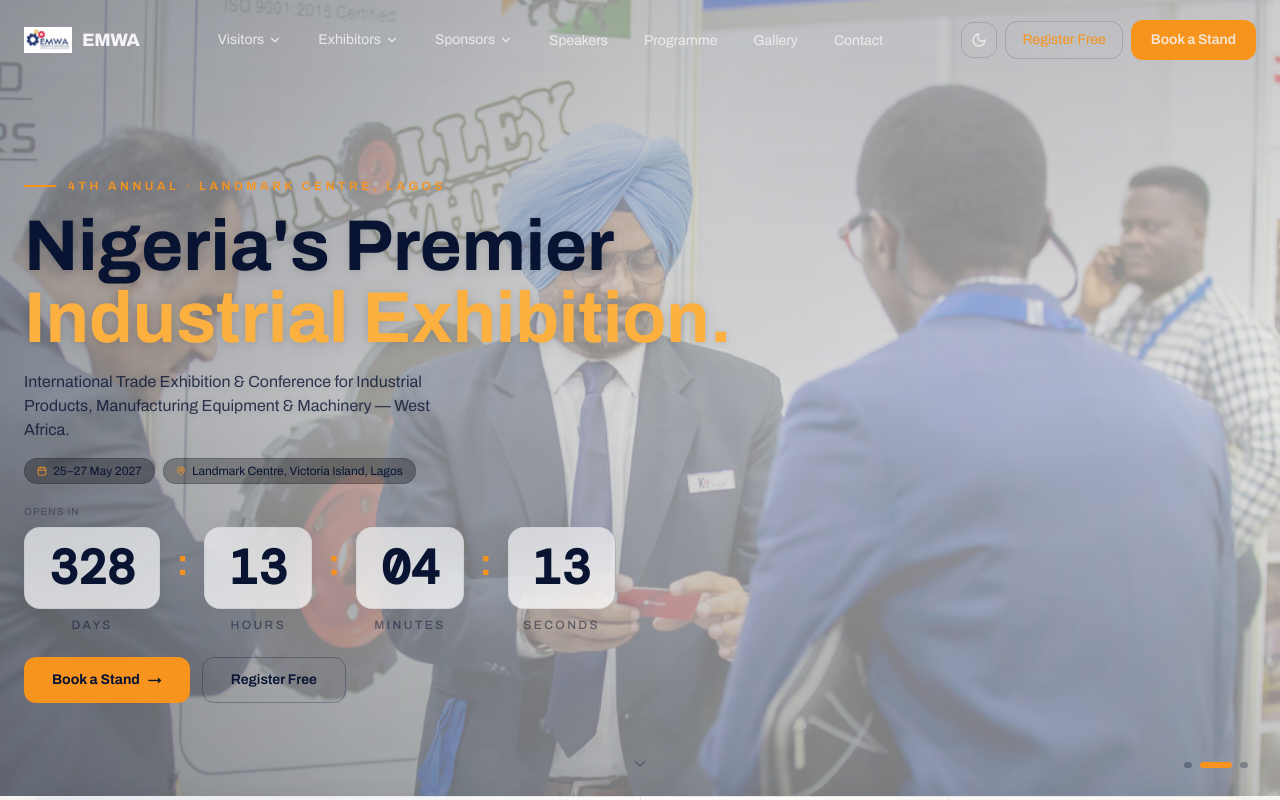
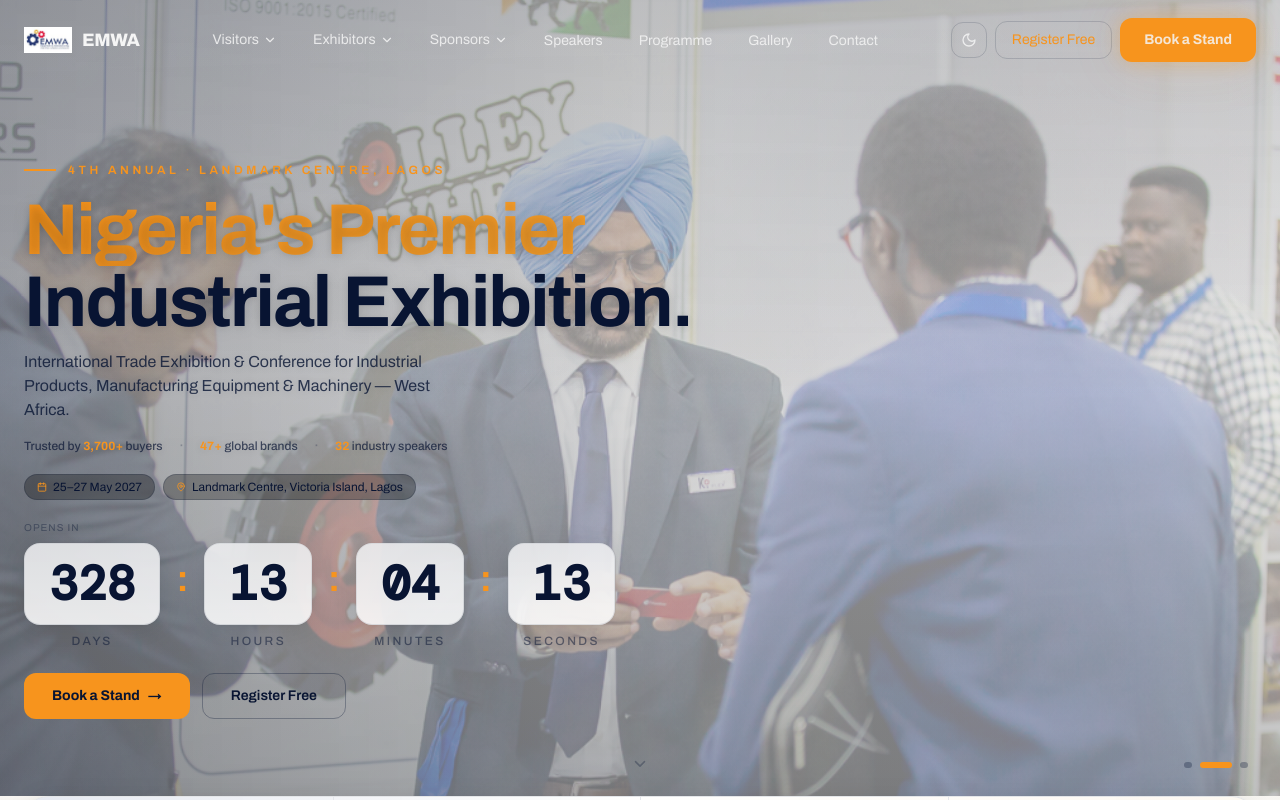
Before and after one commit to idris1735/emwest, a Next.js app: page / in a window 1280 px wide. Shown: the top 800 px of the page. Built offline with nearby package versions, Linux system fonts and the light colour scheme.

Commit message:
Design audit fixes: hero emphasis, social proof, light mode glass, form labels, preloader speed, favicon, footer socials, gold standardization, speaker labels, nav CTA

```diff
--- a/app/gallery/page.tsx
+++ b/app/gallery/page.tsx
@@ -47,7 +47,7 @@
             </div>
             <h1 className="text-5xl sm:text-6xl xl:text-7xl font-bold leading-[0.95] mb-6 max-w-3xl">
               <span className="text-white">Photo</span>{' '}
-              <span className="text-[#FBB040]">Gallery</span>
+              <span className="text-gold-gradient bg-[length:200%_auto]">Gallery</span>
             </h1>
             <p className="text-white/55 text-lg max-w-xl leading-relaxed">
               Relive the energy of EMWA 2023 — Africa&apos;s premier industrial manufacturing exhibition.
--- a/app/globals.css
+++ b/app/globals.css
@@ -36,23 +36,23 @@
 [data-theme="light"] {
   /* Flip the palette */
   --deep-navy: 248 246 242;   /* warm off-white page bg */
-  --navy: 236 232 224;         /* slightly darker warm cream for section bg */
+  --navy: 240 237 232;         /* slightly darker warm cream for section bg */
   --color-white: 8 20 50;      /* near-deep-navy for text */
 
-  /* Glass surfaces */
+  /* Glass surfaces — brighter for visible cards */
   --glass-bg: 255 255 255;
-  --glass-bg-opacity: 0.72;
+  --glass-bg-opacity: 0.85;
   --glass-border: 8 20 50;
-  --glass-border-opacity: 0.07;
+  --glass-border-opacity: 0.10;
 
   --glass-dark-bg: 255 255 255;
-  --glass-dark-bg-opacity: 0.94;
+  --glass-dark-bg-opacity: 0.95;
   --glass-dark-border: 8 20 50;
-  --glass-dark-border-opacity: 0.10;
+  --glass-dark-border-opacity: 0.12;
 
   --grid-dot-color: 8 20 50;
-  --grid-dot-opacity: 0.07;
-  --grid-line-opacity: 0.05;
+  --grid-dot-opacity: 0.06;
+  --grid-line-opacity: 0.04;
 }
 
 /* ── Base ────────────────────────────────────────────────────────────────── */
@@ -331,13 +331,31 @@
 /* ── Theme-aware overrides ───────────────────────────────────────────────── */
 /* Cards that use .glass in light mode need a visible surface */
 [data-theme="light"] .glass {
-  box-shadow: 0 2px 24px rgba(0, 0, 0, 0.06);
+  box-shadow: 0 2px 24px rgba(0, 0, 0, 0.08), 0 1px 4px rgba(0, 0, 0, 0.04);
+}
+[data-theme="light"] .glass-dark {
+  box-shadow: 0 4px 32px rgba(0, 0, 0, 0.10), 0 1px 6px rgba(0, 0, 0, 0.05);
 }
 
 /* Gold buttons — text must stay dark in light theme.                        */
 /* Covers bg-gold, bg-gold/90, bg-gold-light, bg-gold-dark via substring.   */
 [data-theme="light"] [class*="bg-gold"] {
   --deep-navy: 6 13 31;
+}
+
+/* Form labels — more visible in light mode */
+[data-theme="light"] .form-input {
+  background: rgba(255,255,255,0.9);
+  border: 1px solid rgba(8, 20, 50, 0.15);
+  box-shadow: 0 1px 4px rgba(0,0,0,0.06);
+  color: rgb(8, 20, 50);
+}
+[data-theme="light"] .form-input::placeholder {
+  color: rgba(8, 20, 50, 0.35);
+}
+[data-theme="light"] label {
+  color: rgba(8, 20, 50, 0.60) !important;
+  font-weight: 600;
 }
 
 /* ── Nav text in light mode ──────────────────────────────────────────────── */
--- a/app/layout.tsx
+++ b/app/layout.tsx
@@ -69,7 +69,7 @@
     images: ['/images/og-image.jpg'],
   },
   icons: {
-    icon: '/images/logo.jpg',
+    icon: '/favicon.svg',
     apple: '/images/logo.jpg',
   },
   metadataBase: new URL('https://emwestafrica.com'),
--- a/app/speakers/page.tsx
+++ b/app/speakers/page.tsx
@@ -109,7 +109,7 @@
             transition={{ duration: 0.6 }}
             className="text-center mt-8 text-white/40 text-sm"
           >
-            Showing 12 featured speakers from a previous EMWA edition. The 2027 lineup will be announced soon.
+            Showing 12 past speakers from EMWA 2021. The 2027 lineup will be announced soon.
           </motion.div>
         </div>
       </section>
--- a/components/Footer.tsx
+++ b/components/Footer.tsx
@@ -1,6 +1,6 @@
 import Link from 'next/link';
 import Image from 'next/image';
-import { Mail, Phone, MapPin, ExternalLink } from 'lucide-react';
+import { Mail, Phone, MapPin, Linkedin, Twitter, Instagram, Youtube } from 'lucide-react';
 import { EVENT } from '@/lib/data';
 
 const LINKS = {
@@ -24,6 +24,7 @@
   'Event Info': [
     { label: 'Programme', href: '/programme' },
     { label: 'Speakers', href: '/speakers' },
+    { label: 'Gallery', href: '/gallery' },
     { label: 'Side Events', href: '/programme#events' },
     { label: 'Contact', href: '/contact' },
   ],
@@ -76,6 +77,22 @@
                 <span>{EVENT.address}</span>
               </div>
             </div>
+
+            {/* Social */}
+            <div className="flex items-center gap-3 mt-6 pt-6 border-t border-white/8">
+              <a href="https://linkedin.com" target="_blank" rel="noopener noreferrer" className="w-8 h-8 flex items-center justify-center rounded-lg border border-white/10 text-white/40 hover:text-white hover:border-gold/40 hover:bg-gold/10 transition-all duration-200" aria-label="LinkedIn">
+                <Linkedin size={14} />
+              </a>
+              <a href="https://twitter.com" target="_blank" rel="noopener noreferrer" className="w-8 h-8 flex items-center justify-center rounded-lg border border-white/10 text-white/40 hover:text-white hover:border-gold/40 hover:bg-gold/10 transition-all duration-200" aria-label="Twitter">
+                <Twitter size={14} />
+              </a>
+              <a href="https://instagram.com" target="_blank" rel="noopener noreferrer" className="w-8 h-8 flex items-center justify-center rounded-lg border border-white/10 text-white/40 hover:text-white hover:border-gold/40 hover:bg-gold/10 transition-all duration-200" aria-label="Instagram">
+                <Instagram size={14} />
+              </a>
+              <a href="https://youtube.com" target="_blank" rel="noopener noreferrer" className="w-8 h-8 flex items-center justify-center rounded-lg border border-white/10 text-white/40 hover:text-white hover:border-gold/40 hover:bg-gold/10 transition-all duration-200" aria-label="YouTube">
+                <Youtube size={14} />
+              </a>
+            </div>
           </div>
 
           {/* Nav columns */}
--- a/components/Navigation.tsx
+++ b/components/Navigation.tsx
@@ -147,7 +147,7 @@
           </Link>
           <Link
             href="/exhibitors#book"
-            className="btn-shimmer px-5 py-2.5 bg-gold hover:bg-gold-light text-white font-semibold text-sm rounded-xl transition-all duration-200 hover:scale-105 active:scale-95 hover:shadow-lg hover:shadow-gold/30"
+            className="btn-shimmer px-6 py-3 bg-gold hover:bg-gold-light text-white font-bold text-sm rounded-xl transition-all duration-200 hover:scale-105 active:scale-95 hover:shadow-xl hover:shadow-gold/40 animate-pulse-glow"
           >
             Book a Stand
           </Link>
--- a/components/Preloader.tsx
+++ b/components/Preloader.tsx
@@ -9,7 +9,7 @@
 
   useEffect(() => {
     // Wait for LCP to settle, then fade out
-    const timer = setTimeout(() => setVisible(false), 1400);
+    const timer = setTimeout(() => setVisible(false), 700);
     return () => clearTimeout(timer);
   }, []);
 
--- a/components/sections/Hero.tsx
+++ b/components/sections/Hero.tsx
@@ -94,10 +94,10 @@
           initial={{ opacity: 0, y: 32 }}
           animate={{ opacity: 1, y: 0 }}
           transition={{ duration: 0.85, delay: 0.32, ease: [0.16, 1, 0.3, 1] }}
-          className="text-[2.4rem] sm:text-5xl md:text-6xl xl:text-7xl font-bold leading-[1.0] mb-4 hero-text-shadow"
+          className="text-[2.4rem] sm:text-5xl md:text-6xl xl:text-7xl font-bold leading-[1.0] mb-3 hero-text-shadow tracking-tight"
         >
-          <span className="block text-white">Nigeria&apos;s Premier</span>
-          <span className="block text-[#FBB040]">Industrial Exhibition.</span>
+          <span className="block text-gold-gradient bg-[length:200%_auto]">Nigeria&apos;s Premier</span>
+          <span className="block text-white">Industrial Exhibition.</span>
         </motion.h1>
 
         {/* Subtitle */}
@@ -105,11 +105,31 @@
           initial={{ opacity: 0, y: 16 }}
           animate={{ opacity: 1, y: 0 }}
           transition={{ duration: 0.6, delay: 0.48 }}
-          className="text-white/80 text-sm sm:text-base max-w-md mb-4 leading-relaxed hero-text-shadow"
+          className="text-white/80 text-sm sm:text-base max-w-md mb-3 leading-relaxed hero-text-shadow"
         >
           International Trade Exhibition &amp; Conference for Industrial Products,
           Manufacturing Equipment &amp; Machinery — West Africa.
         </motion.p>
+
+        {/* Social proof */}
+        <motion.div
+          initial={{ opacity: 0, y: 12 }}
+          animate={{ opacity: 1, y: 0 }}
+          transition={{ duration: 0.5, delay: 0.55 }}
+          className="flex flex-wrap items-center gap-x-4 gap-y-1 mb-4"
+        >
+          <span className="text-white/70 text-xs font-medium hero-text-shadow">
+            Trusted by <span className="text-gold font-bold">3,700+</span> buyers
+          </span>
+          <span className="text-white/25">·</span>
+          <span className="text-white/70 text-xs font-medium hero-text-shadow">
+            <span className="text-gold font-bold">47+</span> global brands
+          </span>
+          <span className="text-white/25">·</span>
+          <span className="text-white/70 text-xs font-medium hero-text-shadow">
+            <span className="text-gold font-bold">32</span> industry speakers
+          </span>
+        </motion.div>
 
         {/* Date + Venue chips */}
         <motion.div
--- a/components/sections/SpeakersTeaser.tsx
+++ b/components/sections/SpeakersTeaser.tsx
@@ -69,7 +69,7 @@
             >
               <div className="flex items-center gap-3 mb-6">
                 <span className="w-10 h-[2px] bg-gold" />
-                <span className="text-gold text-xs font-semibold tracking-[0.3em] uppercase">Conference Speakers</span>
+                <span className="text-gold text-xs font-semibold tracking-[0.3em] uppercase">Past Conference Speakers</span>
               </div>
               <h2 className="text-4xl sm:text-5xl font-bold text-white leading-tight">
                 Voices That<br />
```
